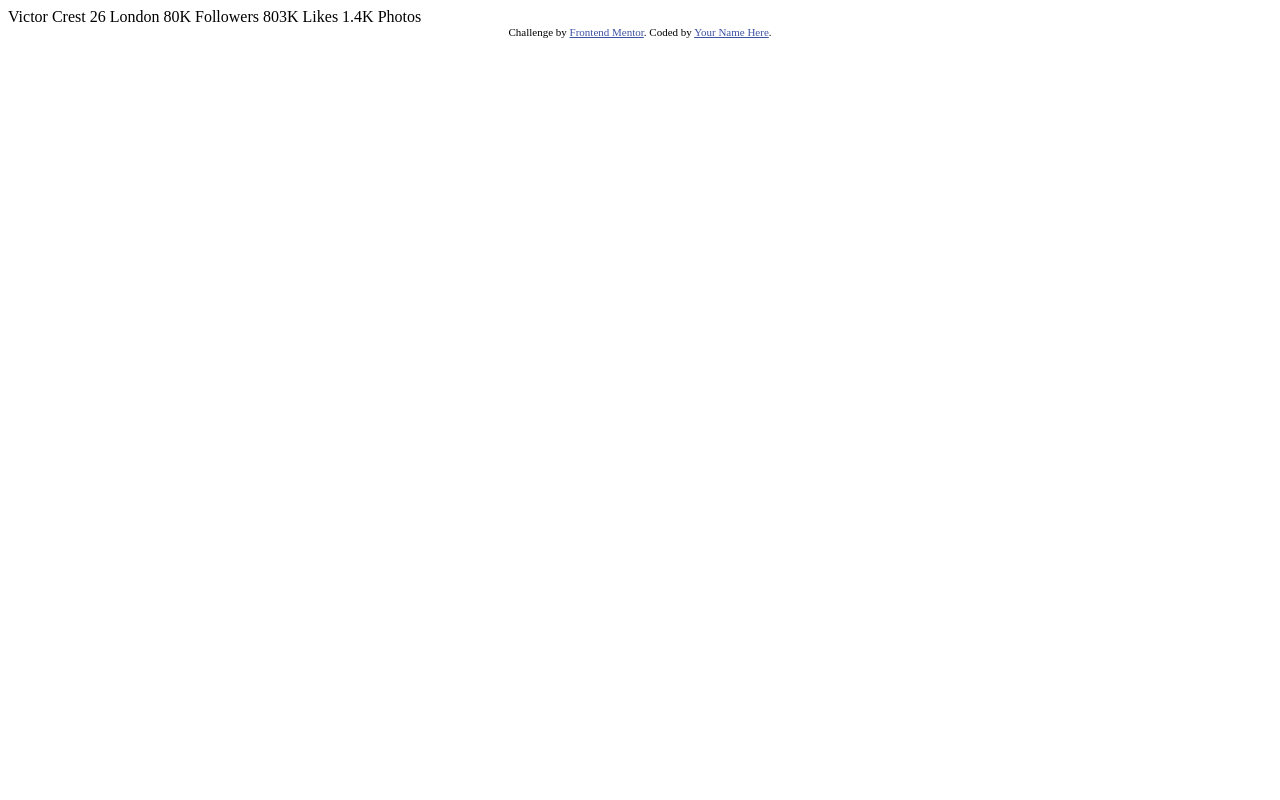
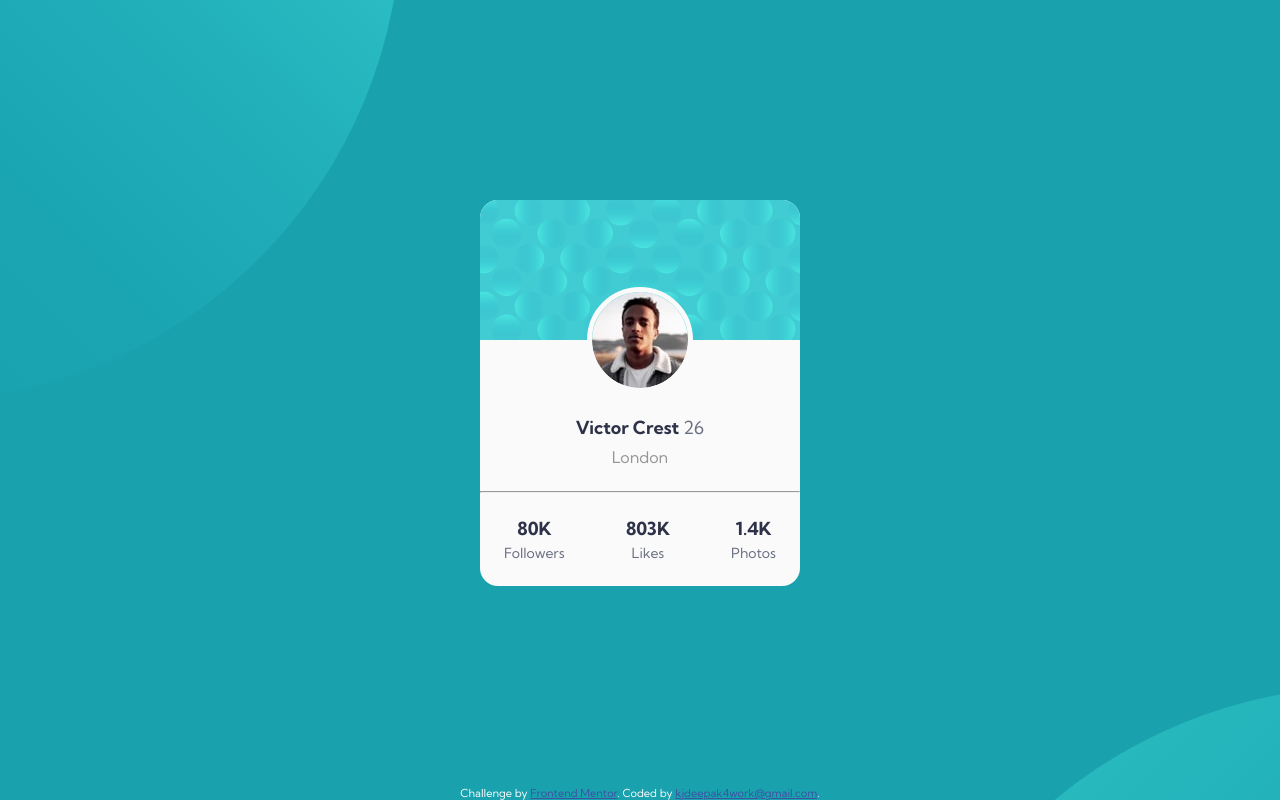
Before and after one commit to kjdeepak/profile-card-component, a plain HTML site: page index.html in a window 1280 px wide. Drawn offline with Linux system fonts and the light colour scheme.

Commit message:
Implement design

```diff
--- a/index.html
+++ b/index.html
@@ -1,35 +1,51 @@
 <!DOCTYPE html>
 <html lang="en">
+
 <head>
   <meta charset="UTF-8">
-  <meta name="viewport" content="width=device-width, initial-scale=1.0"> <!-- displays site properly based on user's device -->
+  <meta name="viewport" content="width=device-width, initial-scale=1.0">
+  <!-- displays site properly based on user's device -->
 
   <link rel="icon" type="image/png" sizes="32x32" href="./images/favicon-32x32.png">
+  <link rel="stylesheet" href="./styles.css">
 
   <title>Frontend Mentor | Profile card component</title>
+</head>
 
-  <!-- Feel free to remove these styles or customise in your own stylesheet 👍 -->
-  <style>
-    .attribution { font-size: 11px; text-align: center; }
-    .attribution a { color: hsl(228, 45%, 44%); }
-  </style>
-</head>
 <body>
-  Victor Crest
-  26
-  London
+  <main class="container">
+    <div class="card">
+      <div class="card__header"></div>
+      <div class="card__body">
+        <img src="./images/image-victor.jpg" alt="profile image" />
+        <div class="name-container">
+          <h1>Victor Crest</h1>
+          <p>26</p>
+        </div>
+        <p>London</p>
 
-  80K
-  Followers
+        <hr />
+        <div class="stats-container">
+          <div class="stats-one">
+            <h2>80K</h2>
+            <p>Followers</p>
+          </div>
+          <div class="stats-two">
+            <h2>803K</h2>
+            <p>Likes</p>
+          </div>
+          <div class="stats-three">
+            <h2>1.4K</h2>
+            <p>Photos</p>
+          </div>
+        </div>
+      </div>
+    </div>
+    <div class="attribution">
+      Challenge by <a href="https://www.frontendmentor.io?ref=challenge" target="_blank">Frontend Mentor</a>.
+      Coded by <a href="https://github.com/kjdeepak" target="_blank">kjdeepak4work@gmail.com</a>.
+    </div>
+  </main>
+</body>
 
-  803K
-  Likes
-
-  1.4K
-  Photos
-  <div class="attribution">
-    Challenge by <a href="https://www.frontendmentor.io?ref=challenge" target="_blank">Frontend Mentor</a>.
-    Coded by <a href="#">Your Name Here</a>.
-  </div>
-</body>
 </html>
--- /dev/null
+++ b/styles.css
@@ -0,0 +1,157 @@
+@import url('https://fonts.googleapis.com/css2?family=Kumbh+Sans:wght@400;700&display=swap');
+
+:root {
+    --dark-cyan: hsl(185, 75%, 39%);
+    --very-dark-desaturated-blue: hsl(229, 23%, 23%);
+    --dark-grayish-blue: hsl(227, 10%, 46%);
+    --dark-gray: hsl(0, 0%, 59%);
+    --smoke-white: hsl(0, 0%, 98%);
+    --anchor-blue: hsl(228, 45%, 44%);
+}
+
+* {
+    box-sizing: border-box;
+    padding: 0;
+    margin: 0;
+}
+
+body {
+    font-family: 'Kumbh Sans', sans-serif;
+    background: url(./images/bg-pattern-top.svg) left -250vw top -150vw no-repeat, url(./images/bg-pattern-bottom.svg) right -250vw bottom -350vw no-repeat;
+    background-color: var(--dark-cyan);
+}
+
+.container {
+    display: flex;
+    flex-direction: column;
+    justify-content: center;
+    align-items: center;
+    text-align: center;
+    position: absolute;
+    top: 0;
+    right: 0;
+    bottom: 0;
+    left: 0;
+}
+
+.card {
+    width: 320px;
+    border-radius: 18px;
+    margin: auto;
+    background-color: var(--smoke-white);
+}
+
+.card__header {
+    background-image: url(./images/bg-pattern-card.svg);
+    width: 100%;
+    height: 140px;
+    border-radius: 18px 18px 0 0;
+}
+
+.card__body>img {
+    border-radius: 100%;
+    outline: 5px solid var(--smoke-white);
+    ;
+    transform: translateY(-50%);
+    margin-bottom: -24px;
+}
+
+.card__body>p {
+    margin-bottom: 24px;
+    color: var(--dark-gray);
+}
+
+.card__body>hr {
+    color: var(--dark-gray);
+}
+
+.name-container {
+    margin-bottom: 8px;
+}
+
+.name-container>h1,
+.name-container>p,
+.stats-one>h2,
+.stats-two>h2,
+.stats-three>h2 {
+    font-size: 18px;
+    color: var(--very-dark-desaturated-blue);
+}
+
+.name-container>p,
+.stats-one>p,
+.stats-two>p,
+.stats-three>p {
+    color: var(--dark-grayish-blue);
+}
+
+.stats-one>p,
+.stats-two>p,
+.stats-three>p {
+    font-size: 14px;
+}
+
+.name-container>h1 {
+    margin-right: 4px;
+}
+
+.name-container {
+    display: flex;
+    flex-direction: row;
+    align-items: center;
+    justify-content: center;
+}
+
+.stats-container {
+    display: flex;
+    flex-direction: row;
+    justify-content: space-between;
+    align-items: center;
+    padding: 24px;
+}
+
+.stats-one>h2,
+.stats-two>h2,
+.stats-three>h2 {
+    margin-bottom: 4px;
+}
+
+.attribution {
+    font-size: 11px;
+    text-align: center;
+    color: var(--smoke-white);
+}
+
+.attribution a {
+    color: var(--anchor-blue)
+}
+
+@media screen and (min-width: 375px) {
+    body {
+        background-position: left -210vw top -125vw, right -205vw bottom -330vw;
+    }
+}
+
+@media screen and (min-width: 425px) {
+    body {
+        background-position: left -180vw top -110vw, right -175vw bottom -290vw;
+    }
+}
+
+@media screen and (min-width: 768px) {
+    body {
+        background-position: left -75vw top -65vw, right -75vw bottom -165vw;
+    }
+}
+
+@media screen and (min-width: 1024px) {
+    body {
+        background-position: left -45vw top -45vw, right -45vw bottom -130vw;
+    }
+}
+
+@media screen and (min-width: 1440px) {
+    body {
+        background-position: left -18vw top -35vw, right -15vw bottom -85vw;
+    }
+}
```
